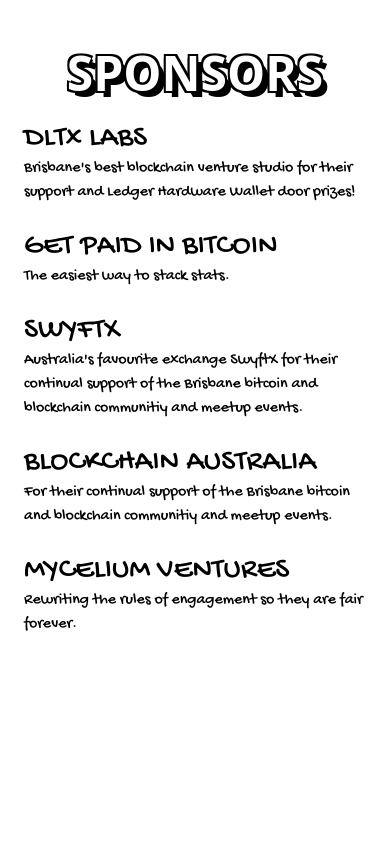
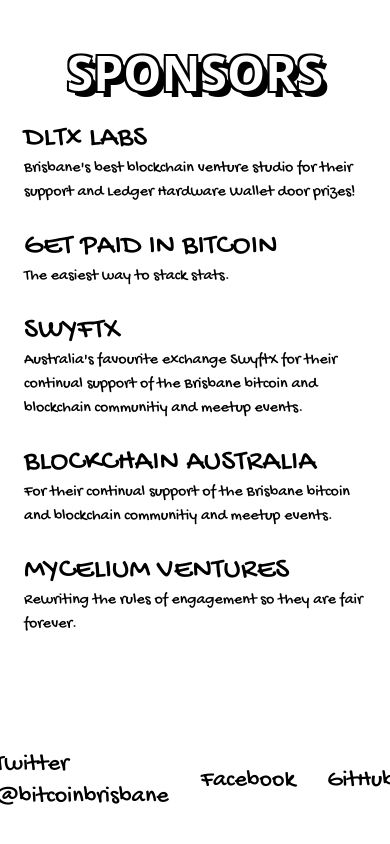
Before and after one commit to bitcoinbrisbane/bitcoinbrisbane-website, a React (Vite) app: page / in a window 390 px wide. Shown: the part 812-1656 px from the top of the page. Before the commit the page ends 1497 px from the top, so only its background shows below. Built offline with nearby package versions, Linux system fonts and the light colour scheme; no server answers; a web font is replaced by a local one; what tailwind-heropatterns would draw is missing.

Commit message:
feat: add footer

```diff
--- /dev/null
+++ b/src/components/Footer.tsx
@@ -0,0 +1,39 @@
+import React from "react";
+
+export const Footer: React.FC = () => (
+  <section className="w-full mt-12 lg:mt-16 px-6 lg:pt-32">
+    <div className="w-full flex flex-col items-center font-hand mt-6 lg:mt-12 lg:text-xl">
+      <div className="w-fit pb-12 lg:pb-32">
+        <div className="flex items-center gap-x-8">
+          <p className="mt-4 text-2xl">
+            <a
+              href="https://twitter.com/bitcoinbrisbane/"
+              target="_blank"
+              rel="noopener noreferrer"
+            >
+              Twitter @bitcoinbrisbane
+            </a>
+          </p>
+          <p className="mt-4 text-2xl">
+            <a
+              href="https://facebook.com/bitcoinbrisbane/"
+              target="_blank"
+              rel="noopener noreferrer"
+            >
+              Facebook
+            </a>
+          </p>
+          <p className="mt-4 text-2xl">
+            <a
+              href="https://github.com/bitcoinbrisbane/"
+              target="_blank"
+              rel="noopener noreferrer"
+            >
+              GitHub
+            </a>
+          </p>
+        </div>
+      </div>
+    </div>
+  </section>
+);
--- a/src/components/index.ts
+++ b/src/components/index.ts
@@ -10,3 +10,4 @@
 export * from "./DesktopCoins";
 export * from "./Images";
 export * from "./Sponsors";
+export * from "./Footer";
--- a/src/pages/Home.tsx
+++ b/src/pages/Home.tsx
@@ -1,11 +1,12 @@
 import React from "react";
-import { Landing, NextMeetup, PageLayout, Sponsors } from "../components";
+import { Landing, NextMeetup, PageLayout, Sponsors, Footer } from "../components";
 
 const Home: React.FC = () => (
   <PageLayout>
     <Landing />
     <NextMeetup />
     <Sponsors />
+    <Footer />
   </PageLayout>
 );
 
```
